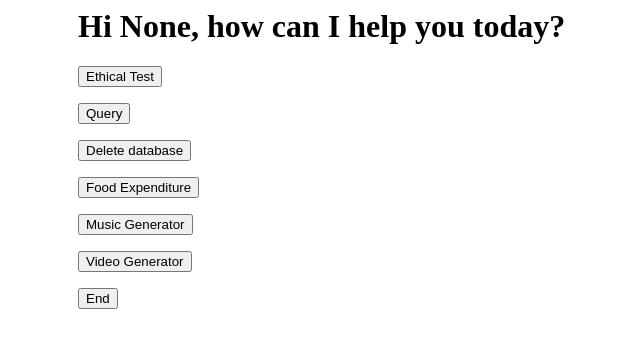
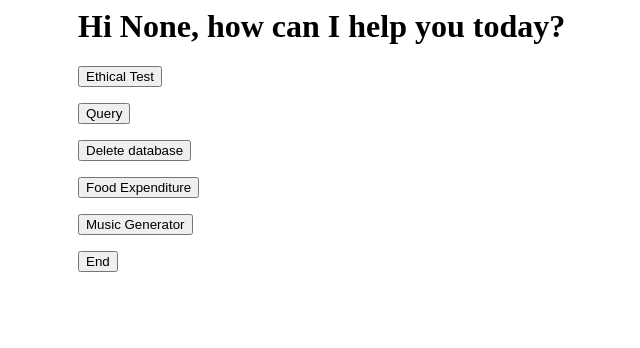
Before and after one commit to qway70/Ethical-test, a Flask app: page /main in a window 1280 px wide. Shown: the top 348 px of the page, without its empty margins (246-886 px from the left). Run offline with Flask 3, Linux system fonts and the light colour scheme.

Commit message:
Update main.html

```diff
--- a/templates/main.html
+++ b/templates/main.html
@@ -23,9 +23,6 @@
     <form action = "/music" method = "post">
         <p><input type = "submit" value = "Music Generator"></p>
     </form>
-    <form action = "/video" method = "post">
-        <p><input type = "submit" value = "Video Generator"></p>
-    </form>
     <form action = "/end" method = "post">
         <p><input type = "submit" value = "End"></p>
     </form>
```
